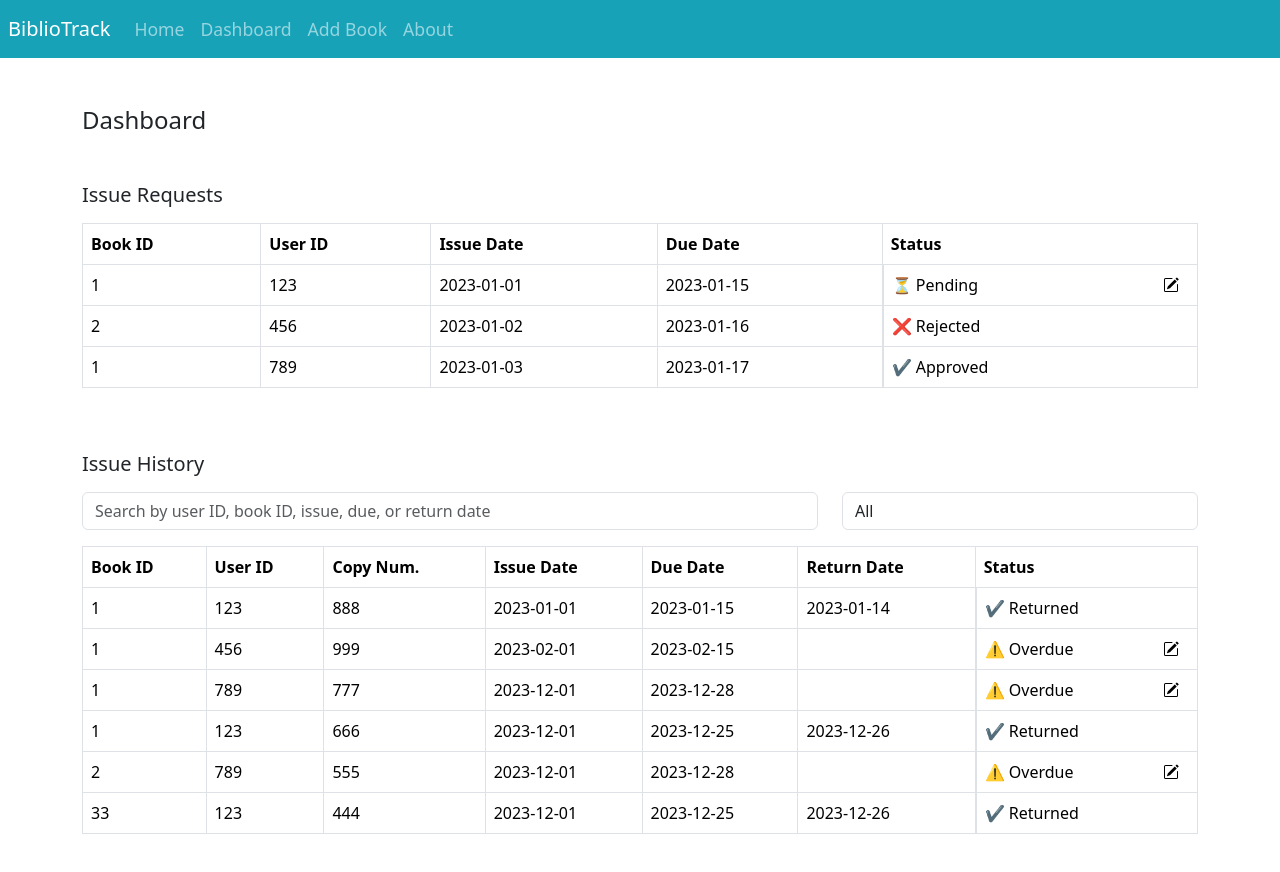
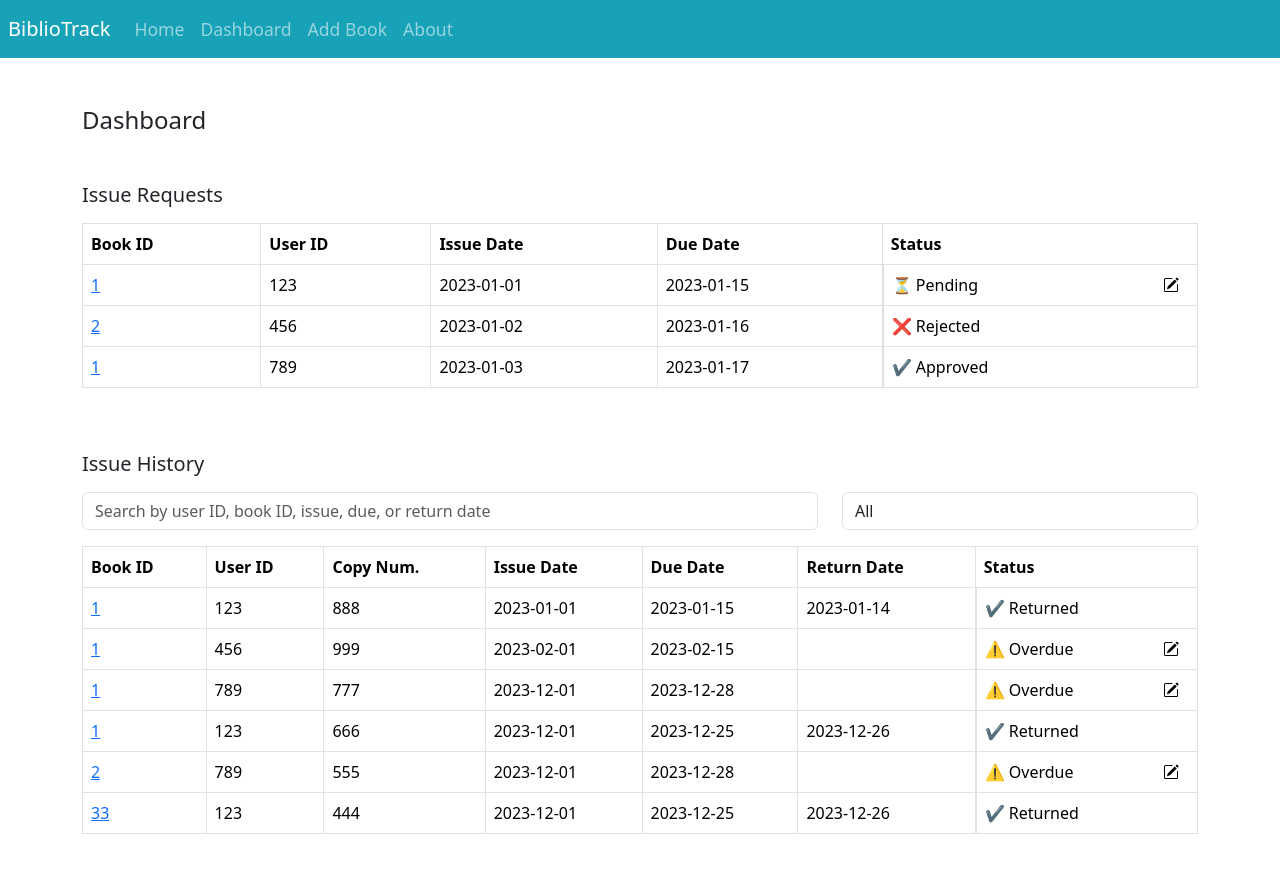
Before and after one commit to BiblioTrack/bibliotrack-frontend, a React (Create React App) app: page /dashboard in a window 1280 px wide. Shown: the top 872 px of the page. Built offline with nearby package versions, Linux system fonts and the light colour scheme.

Commit message:
make bookId clickable

```diff
--- a/src/components/IssueHistoryAdmin.js
+++ b/src/components/IssueHistoryAdmin.js
@@ -1,5 +1,6 @@
 import React, { useState } from 'react';
 import { Table, Form } from 'react-bootstrap';
+import { Link } from 'react-router-dom';
 import { PencilSquare } from 'react-bootstrap-icons';
 import MarkReturnedModal from './MarkReturnedModal';
 
@@ -98,7 +99,12 @@ const IssueHistoryAdmin = ({ issueHistory , showBookIdColumn = true}) => {
                 onClick={() => isClickable && handleShowReturnModal(issue)}
                 style={{ cursor: isClickable ? 'pointer' : 'default' }}
               >
-                {showBookIdColumn && <td>{issue.bookId}</td>}
+                {showBookIdColumn &&
+                <td>
+                  <Link to={`/book/${issue.bookId}`}>
+                    {issue.bookId}
+                  </Link>
+                </td>}
                 <td>{issue.userId}</td>
                 <td>{issue.copyNumber}</td>
                 <td>{issue.issueDate}</td>
--- a/src/pages/DashboardPage/components/IssueHistoryUser.js
+++ b/src/pages/DashboardPage/components/IssueHistoryUser.js
@@ -1,5 +1,7 @@
 import React, { useState } from 'react';
 import { Table, Form } from 'react-bootstrap';
+import { Link } from 'react-router-dom';
+
 
 const calculateStatus = (dueDate, returnDate) => {
   const currentDate = new Date();
@@ -81,7 +83,11 @@ const IssueHistoryUser = ({ issueHistory }) => {
 
             return (
               <tr key={index} >
-                <td>{issue.bookId}</td>
+                <td>
+                  <Link to={`/book/${issue.bookId}`}>
+                    {issue.bookId}
+                  </Link>
+                </td>
                 <td>{issue.copyNumber}</td>
                 <td>{issue.issueDate}</td>
                 <td>{issue.dueDate}</td>
--- a/src/pages/DashboardPage/components/Requests.js
+++ b/src/pages/DashboardPage/components/Requests.js
@@ -1,5 +1,6 @@
 import React, { useState } from 'react';
 import { Table } from 'react-bootstrap';
+import { Link } from 'react-router-dom';
 import { PencilSquare , Trash3 } from 'react-bootstrap-icons';
 import RequestResponseModal from './RequestResponseModal';
 import RequestDeleteModal from './RequestDeleteModal.js'
@@ -60,7 +61,12 @@ const Requests = ({ requests }) => {
                 }}
                 style={{ cursor: isClickable ? 'pointer' : 'default' }}
               >
-                <td>{request.bookId}</td>
+                <td>
+                  <Link to={`/book/${request.bookId}`}>
+                    {request.bookId}
+                  </Link>
+                </td>
+
                 {isAdmin &&<td>{request.userId}</td>}
                 <td>{request.issueDate}</td>
                 <td>{request.dueDate}</td>
```
